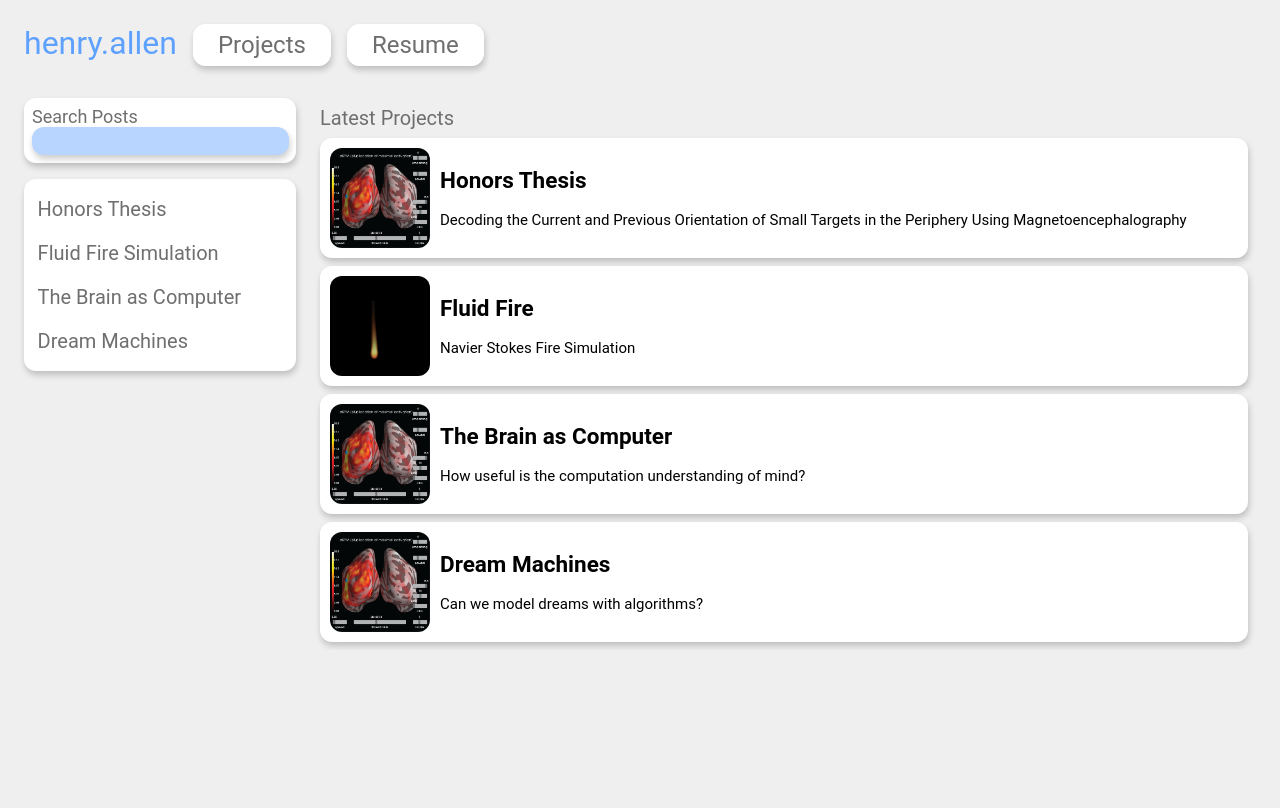
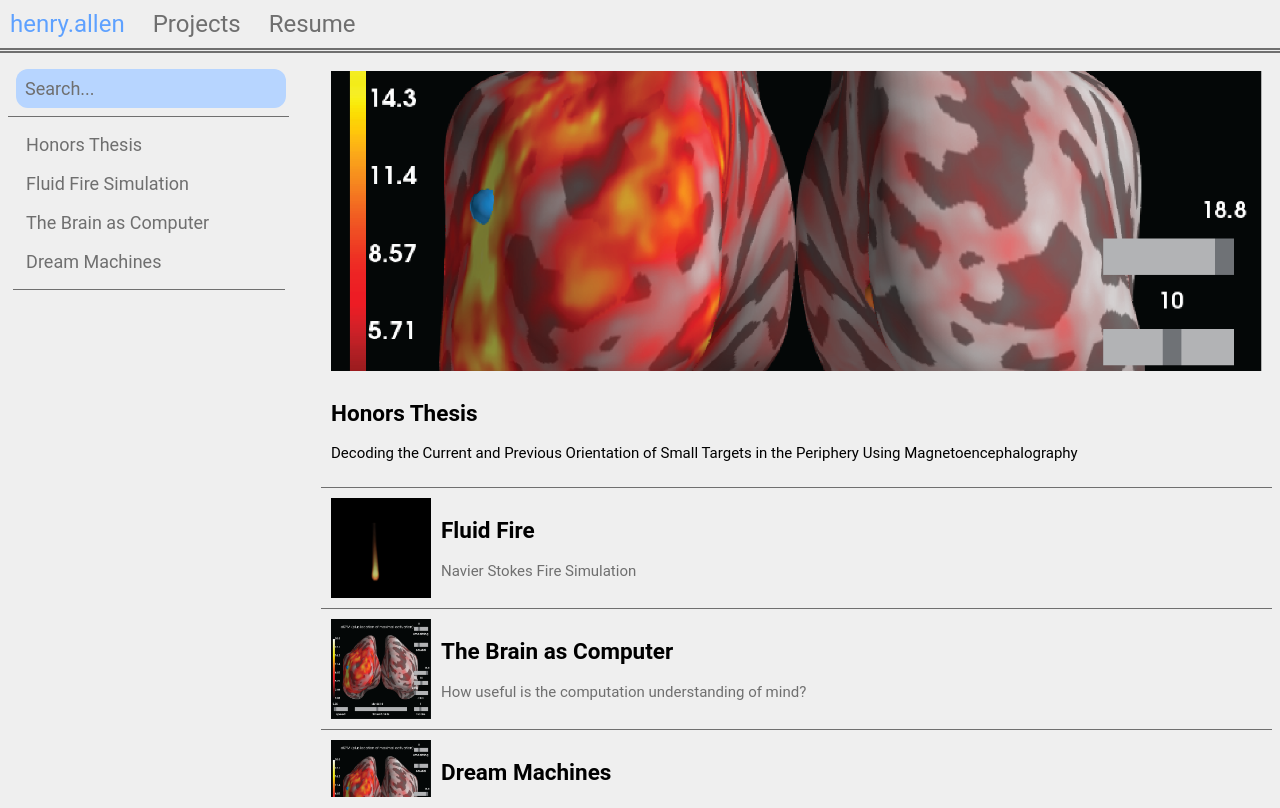
Before and after one commit to hmallen99/hmallen99.github.io, a React (Create React App) app: page /#/pages/projects in a window 1280 px wide. Built offline with nearby package versions, Linux system fonts and the light colour scheme.

Commit message:
New CSS (#17)
* Top Bar

* Project list CSS

* More CSS

* more css

* Update content

```diff
--- a/src/FilterNavigator/FilterNavigator.css
+++ b/src/FilterNavigator/FilterNavigator.css
@@ -3,19 +3,17 @@
     flex-direction: column;
     justify-content: flex-start;
     align-items: center;
-    gap: 1em;
+    padding: 0.5em;
 }
 
 .filter-list-container {
     display: flex;
     flex-direction: column;
     min-width: 17em;
-    border-radius: 12px;
-    background-color: white;
-    box-shadow: 1px 4px 6px 0px rgba(0, 0, 0, 0.20000000298023224);
     overflow-y: scroll;
     justify-content: left;
     align-items: center;
+    border-bottom: 1px solid rgba(111, 111, 111, 1);
 }
 
 .search-cell {
@@ -23,20 +21,19 @@
     flex-direction: column;
     padding: 0.5em;
     min-width: 16em;
-    border-radius: 12px;
-    background-color: white;
-    box-shadow: 1px 4px 6px 0px rgba(0, 0, 0, 0.20000000298023224);
     justify-content: left;
     align-items: flex-start;
+    border-bottom: 1px solid rgba(111, 111, 111, 1);
 }
 
 .search-bar {
     width: 95%;
     border-radius: 12px;
     background-color: white;
-    box-shadow: 1px 4px 6px 0px rgba(0, 0, 0, 0.20000000298023224);
     padding: 0.5em;
-    border-color: rgb(80, 80, 80);
+    font-family: "Roboto", sans-serif;
+    font-size: 18px;
+    color: rgba(111, 111, 111, 1);
 }
 
 .filter-list {
@@ -54,8 +51,7 @@
     padding-right: 0.25em;
     border-top: 1px solid rgba(111, 111, 111, 1);
     font-family: "Roboto", sans-serif;
-    font-size: 20px;
-    border-radius: 12px;
+    font-size: 18px;
     color: rgba(111, 111, 111, 1);
     margin: 0 auto;
 }
--- a/src/FilterNavigator/FilterNavigator.tsx
+++ b/src/FilterNavigator/FilterNavigator.tsx
@@ -35,8 +35,7 @@ export default function FilterNavigator(props: Props) {
     return (
         <div className="filter-navigator-container">
             <div className="search-cell">
-                <div className="more-posts">Search Posts</div>
-                <input type="text" className="search-bar" onChange={(e) => setFilter(e.target.value)}></input>
+                <input defaultValue={"Search..."} type="text" className="search-bar" onFocus={(e) => e.target.value = ''} onChange={(e) => setFilter(e.target.value)}></input>
             </div>
             <div className="filter-list-container">
                 <div className="filter-list">
--- a/src/Projects/ProjectList.tsx
+++ b/src/Projects/ProjectList.tsx
@@ -10,7 +10,7 @@ type Props = {
     blurbs: ProjectBlurb[]
 }
 
-function ListCell(props: ProjectBlurb) {
+function ListCell(props: ProjectBlurb & { index: number }) {
     const [thumbnail, setThumbnail] = React.useState("")
     React.useEffect(() => {
         import(`../content/${props.thumbnailUrl}`)
@@ -21,8 +21,8 @@ function ListCell(props: ProjectBlurb) {
 
     return (
         <PlainLink to={`/pages/projects/${props.id}`} >
-            <div className="projects-list-cell">
-                {thumbnail ? <img className="project-thumbnail" src={thumbnail} alt=""/> : null}
+            <div className={props.index === 0 ? "project-list-cell-first" : "projects-list-cell"}>
+                {thumbnail ? <img className={props.index === 0 ? "project-thumbnail-first" : "project-thumbnail"} src={thumbnail} alt="" /> : null}
                 <div className="project-text">
                     <ReactMarkdown>
                         {props.text}
@@ -34,14 +34,11 @@ function ListCell(props: ProjectBlurb) {
 }
 
 export default function ProjectList(props: Props) {
-    const entries = props.blurbs.map((blurb) => <ListCell key={blurb.id} {...blurb} />)
+    const entries = props.blurbs.map((blurb, index) => <ListCell key={blurb.id} {...blurb} index={index} />)
 
     return (
         <>
             <div className="project-list-content">
-                <div className="project-list-title">
-                    Latest Projects
-                </div>
                 {entries}
             </div>
         </>
--- a/src/Projects/Projects.css
+++ b/src/Projects/Projects.css
@@ -3,17 +3,17 @@
     flex-direction: row;
     justify-content: center;
     overflow-x: hidden;
-    width: calc(100% - 2em);
-    padding: 1em;
+    width: calc(100%);
     gap: 1em;
 }
 
 .project-list-content {
     display: flex;
     flex-direction: column;
-    gap: 0.5em;
+    /* gap: 0.5em; */
     padding: 0.5em;
     overflow-y: scroll;
+    height: calc(100vh - 4.5em);
     flex-grow: 1;
 }
 
@@ -22,24 +22,38 @@
     flex-direction: row;
     padding: 0.5em;
     gap: 0.5em;
-    border-top: 1px solid rgba(111, 111, 111, 1);
+    border-bottom: 1px solid rgba(111, 111, 111, 1);
     font-family: "Roboto", sans-serif;
     font-size: 20px;
-    border-radius: 12px;
-    padding-left: 0.5em;
-    padding-right: 0.5em;
-    color: rgba(111, 111, 111, 1);
-    margin: 0 auto;
-    background-color: rgb(255, 255, 255);
-    box-shadow: 1px 4px 6px 0px rgba(0, 0, 0, 0.20000000298023224);
+}
+
+.projects-list-cell p {
+    color: rgba(111, 111, 111, 1)
 }
 
 .projects-list-cell:hover {
     background-color: rgb(183, 213, 255);
 }
 
-.projects-list-cell:first-child {
-    border-top: none;
+.project-list-cell-first {
+    display: flex;
+    flex-direction: column;
+    padding: 0.5em;
+    gap: 0.5em;
+    border-bottom: 1px solid rgba(111, 111, 111, 1);
+    font-family: "Roboto", sans-serif;
+    font-size: 20px;
+}
+
+.project-list-cell-first:hover {
+    background-color: rgb(183, 213, 255);
+}
+
+.project-thumbnail-first {
+    display: flex;
+    width: 100%;
+    height: 15em;
+    object-fit: cover;
 }
 
 .project-list-title {
@@ -64,11 +78,29 @@
     flex-direction: column;
     padding: 0.5em;
     gap: 0.5em;
-    border-radius: 12px;
-    background-color: white;
-    box-shadow: 1px 4px 6px 0px rgba(0, 0, 0, 0.20000000298023224);
+    height: calc(100vh - 4.5em);
     overflow-y: scroll;
     flex-grow: 1;
+    line-height: 1.5;
+}
+
+.project-content p {
+    font-size: 18px;
+    line-height: 1.5;
+}
+
+.project-content h1 {
+    /* font-size: 18px; */
+    line-height: 2;
+}
+
+.project-content h2 {
+    /* font-size: 18px; */
+    line-height: 2;
+}
+
+.project-content li {
+    font-size: 18px;
 }
 
 .iframe-content {
@@ -85,5 +117,4 @@
 .project-thumbnail {
     width: 5em;
     height: 5em;
-    border-radius: 12px;
 }
--- a/src/Resume/Resume.css
+++ b/src/Resume/Resume.css
@@ -2,11 +2,12 @@
     display: flex;
     flex-direction: row;
     width: calc(100% - 2em);
-    height: 100vh;
+    height: calc(100vh - 4.5em);
     padding: 1em;
     gap: 1em;
     justify-content: center;
     overflow-x: hidden;
+    overflow-y: scroll;
 }
 
 .resume-frame {
--- a/src/TopBarContainer.css
+++ b/src/TopBarContainer.css
@@ -10,19 +10,20 @@
     flex-direction: row;
     justify-content: flex-start;
     align-items: flex-start;
-    padding-top: 1em;
-    padding-left: 1em;
-    padding-right: 1em;
-    padding-bottom: 1em;
     gap: 1em;
-    /* width: 100%; */
+    padding: 0.25em;
+    border-bottom: thick double rgba(111, 111, 111, 1);
+    width: 100%;
 }
 
 .top-bar-title {
     display: flex;
     flex-direction: column;
+    justify-content: center;
+    align-items: center;
     color: rgb(94, 161, 255);
-    font-size: 32px;
+    font-size: 24px;
+    padding: 0.25em;
     letter-spacing: 0%;
     text-align: left;
     font-family: "Roboto", sans-serif;
@@ -30,19 +31,10 @@
 
 .top-bar-button {
     display: flex;
-    flex-direction: row;
+    flex-direction: column;
     justify-content: center;
     align-items: center;
-    border-radius: 12px;
-    box-shadow: 1px 4px 6px 0px rgba(0, 0, 0, 0.20000000298023224);
-    padding-top: 0.25em;
-    padding-right: 1em;
-    padding-bottom: 0.25em;
-    padding-left: 1em;
-    border-color: rgba(255, 255, 255, 1);
-    border-width: 1px;
-    border-style: solid;
-    background-color: rgba(255, 255, 255, 1);
+    padding: 0.25em;
     color: rgba(111, 111, 111, 1);
     font-size: 24px;
     letter-spacing: 0%;
--- a/src/content/projects/fire_intro.md
+++ b/src/content/projects/fire_intro.md
@@ -1,5 +1,4 @@
-
-## Fluid Fire Simulation
+# Fluid Fire Simulation
 
 From CS 184: Computer Graphics and Imaging, Spring 2021
 I've trimmed this down to just the work I did, but you can view the full project [here](https://pkargupta.github.io/firemusic/fire_website/index.html).
--- a/src/content/projects/thesis.md
+++ b/src/content/projects/thesis.md
@@ -1 +1 @@
-## Honors Thesis
+# Honors Thesis
--- a/src/index.css
+++ b/src/index.css
@@ -1,7 +1,8 @@
 html,
 body {
-  height: 100%;
+  /* height: 100%; */
   background-color: rgba(239, 239, 239, 1);
+  margin: 0;
 }
 
 .container {
@@ -51,15 +52,11 @@ body {
   flex-direction: row;
   justify-content: center;
   align-items: center;
-  border-radius: 25px;
-  box-shadow: 1px 4px 6px 0px rgba(0, 0, 0, 0.20000000298023224);
   padding-top: 4em;
   padding-right: 3em;
   padding-bottom: 4em;
   padding-left: 3em;
-  border-color: rgba(255, 255, 255, 1);
-  border-width: 1px;
-  border-style: solid;
+  border: 1px solid rgba(111, 111, 111, 1);
   background-color: rgba(255, 255, 255, 1);
   color: rgba(111, 111, 111, 1);
   font-size: 2.5em;
```
